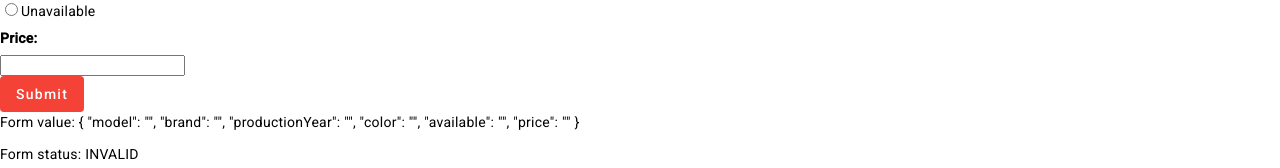
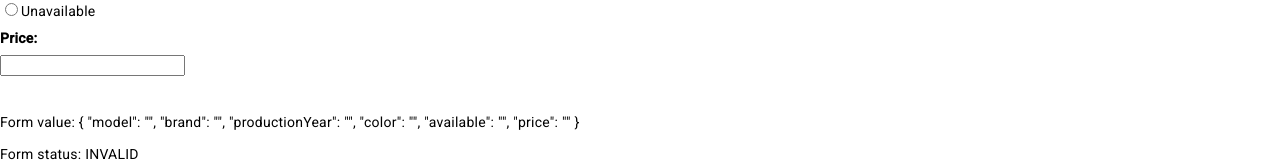
Before and after one commit to keidio/car-rental-project, an Angular app in the folder frontend/: page /cars in a window 1280 px wide. Shown: the part 584-752 px from the top of the page. Built offline with nearby package versions, Linux system fonts and the light colour scheme; no server answers.

Commit message:
New car form - validation in progress - submit button disabled based on form validity

```diff
--- a/frontend/src/app/components/cars/cars.component.html
+++ b/frontend/src/app/components/cars/cars.component.html
@@ -84,7 +84,7 @@
     <input formControlName="price" type="text" id="price">
 
     <br>
-    <button type="submit" mat-flat-button color="warn">Submit</button>
+    <button [disabled]="!carForm.valid" type="submit" mat-flat-button color="warn">Submit</button>
   </form>
 
   <p>Form value: {{ carForm.value | json }}</p>
```
